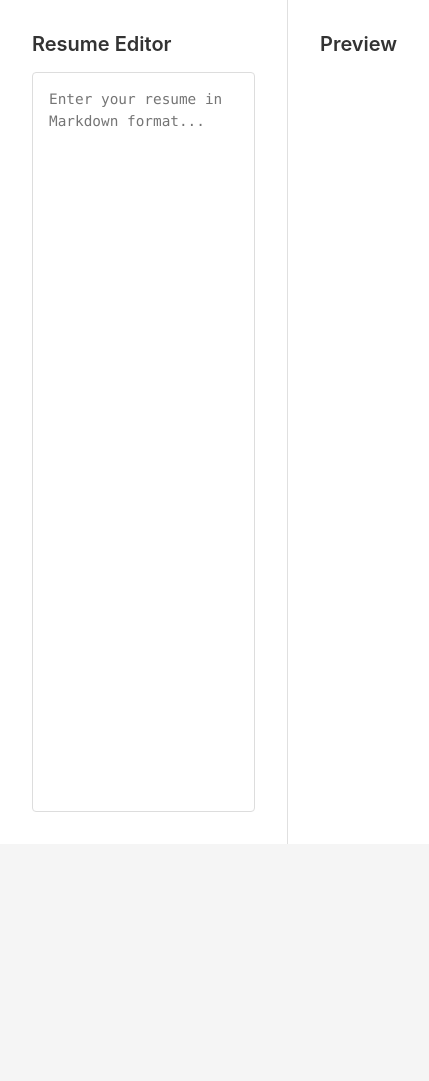
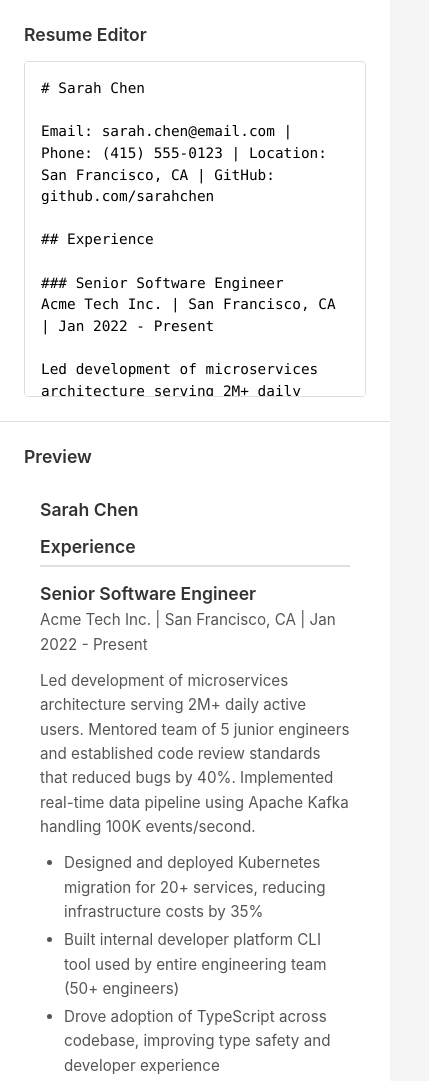
Before and after one commit to acreeger/resume-builder-feb23b, a website built with Vite: page index.html in a window 390 px wide. Shown: the top 1081 px of the page, 429 px wide, since content can reach past the window. Before the commit the page ends 844 px from the top, so only its background shows below. Built offline with nearby package versions, Linux system fonts and the light colour scheme.

Commit message:
fixes #4
- Two-panel layout with markdown editor (left) and live preview (right)
- Markdown textarea with monospace font and clear input area
- Live preview updates in real-time as user types
- Responsive layout with mobile breakpoint (768px) that stacks panels vertically
- Default example resume (engineer) loads on app start
- Simple markdown parser extracts name and sections
- Preview renders using marked library for markdown-to-HTML conversion
- Cursor position preserved in editor during updates
- XSS protection with HTML escaping for name and section titles

```diff
--- a/src/main.js
+++ b/src/main.js
@@ -1,3 +1,102 @@
 import { marked } from 'marked'
+import { examples } from './examples.js'
 
-console.log('Resume Builder initialized')
+// Simple placeholder parser that extracts structure from markdown
+function resumeFromMarkdown(text) {
+  const lines = text.split('\n')
+  const resume = {
+    name: '',
+    sections: []
+  }
+
+  let currentSection = null
+  let currentContent = []
+
+  for (const line of lines) {
+    // Check for name (first h1)
+    if (line.startsWith('# ') && !resume.name) {
+      resume.name = line.replace('# ', '').trim()
+    }
+    // Check for section headers (h2)
+    else if (line.startsWith('## ')) {
+      // Save previous section
+      if (currentSection) {
+        resume.sections.push({
+          title: currentSection,
+          content: currentContent.join('\n').trim()
+        })
+      }
+      currentSection = line.replace('## ', '').trim()
+      currentContent = []
+    }
+    // Accumulate content
+    else if (currentSection) {
+      currentContent.push(line)
+    }
+  }
+
+  // Save final section
+  if (currentSection) {
+    resume.sections.push({
+      title: currentSection,
+      content: currentContent.join('\n').trim()
+    })
+  }
+
+  return resume
+}
+
+// Simple render function that creates HTML from parsed resume
+function renderResume(resumeData) {
+  if (!resumeData.name && resumeData.sections.length === 0) {
+    return '<p>Enter markdown content to preview your resume</p>'
+  }
+
+  let html = ''
+
+  if (resumeData.name) {
+    html += `<h1 class="resume-name">${escapeHtml(resumeData.name)}</h1>`
+  }
+
+  for (const section of resumeData.sections) {
+    html += `<section class="resume-section">
+      <h2 class="section-title">${escapeHtml(section.title)}</h2>
+      <div class="section-content">${marked(section.content)}</div>
+    </section>`
+  }
+
+  return html
+}
+
+// Helper function to escape HTML
+function escapeHtml(text) {
+  const div = document.createElement('div')
+  div.textContent = text
+  return div.innerHTML
+}
+
+// Initialize the app
+function initializeApp() {
+  const editorInput = document.getElementById('markdown-input')
+  const previewContainer = document.getElementById('preview')
+
+  // Load default example (engineer resume)
+  const defaultContent = examples.engineer
+  editorInput.value = defaultContent
+
+  // Initial preview render
+  updatePreview()
+
+  // Set up live preview on input
+  editorInput.addEventListener('input', updatePreview)
+
+  function updatePreview() {
+    const markdownText = editorInput.value
+    const parsed = resumeFromMarkdown(markdownText)
+    const html = renderResume(parsed)
+    previewContainer.innerHTML = html
+  }
+}
+
+// Start the app when DOM is ready
+document.addEventListener('DOMContentLoaded', initializeApp)
--- a/src/style.css
+++ b/src/style.css
@@ -91,3 +91,89 @@ p {
   overflow-y: auto;
   padding: 1rem;
 }
+
+/* Resume Preview Styles */
+.resume-name {
+  margin-bottom: 1.5rem;
+  font-size: 2rem;
+  color: #1a1a1a;
+}
+
+.resume-section {
+  margin-bottom: 2rem;
+}
+
+.section-title {
+  margin-bottom: 0.75rem;
+  font-size: 1.25rem;
+  color: #333;
+  border-bottom: 2px solid #e0e0e0;
+  padding-bottom: 0.5rem;
+}
+
+.section-content {
+  font-size: 0.95rem;
+  line-height: 1.6;
+  color: #555;
+}
+
+.section-content h3 {
+  margin-top: 1rem;
+  margin-bottom: 0.25rem;
+  font-size: 1.1rem;
+  color: #333;
+}
+
+.section-content h4 {
+  margin-top: 0.75rem;
+  margin-bottom: 0.25rem;
+  font-size: 1rem;
+  color: #555;
+  font-weight: 500;
+}
+
+.section-content p {
+  margin-bottom: 0.75rem;
+}
+
+.section-content ul,
+.section-content ol {
+  margin-left: 1.5rem;
+  margin-bottom: 0.75rem;
+}
+
+.section-content li {
+  margin-bottom: 0.25rem;
+}
+
+/* Responsive Design */
+@media (max-width: 768px) {
+  .container {
+    grid-template-columns: 1fr;
+    height: auto;
+  }
+
+  .editor-area,
+  .preview-area {
+    padding: 1.5rem;
+    min-height: 50vh;
+  }
+
+  .editor-area {
+    border-right: none;
+    border-bottom: 1px solid #e0e0e0;
+  }
+
+  .editor-area h1,
+  .preview-area h1 {
+    font-size: 1.1rem;
+  }
+
+  .resume-name {
+    font-size: 1.5rem;
+  }
+
+  .section-title {
+    font-size: 1.1rem;
+  }
+}
```
